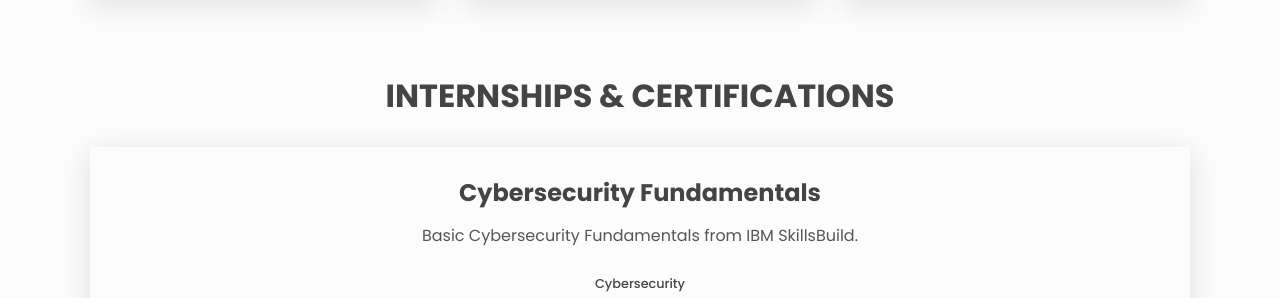
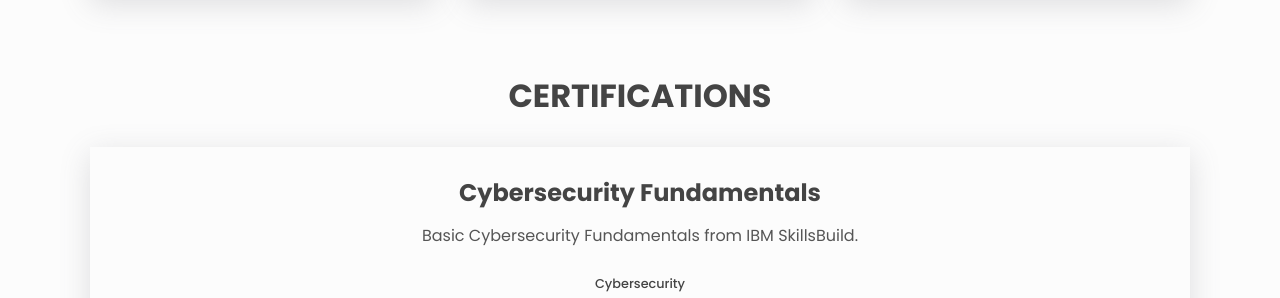
Before and after one commit to PY8642/py.github.io, a plain HTML site: page index.html in a window 1280 px wide. Shown: the part 1164-1462 px from the top of the page. Drawn offline with Linux system fonts and the light colour scheme.

Commit message:
Final final final commit

```diff
--- a/index.html
+++ b/index.html
@@ -191,7 +191,7 @@
       </section>
 
       <section id="Internship" class="section Internship" id="Internship">
-        <h2 class="section__title">Internships & Certifications</h2>
+        <h2 class="section__title">Certifications</h2>
 
       <div class="project">
         <h3>Cybersecurity Fundamentals</h3>
```
